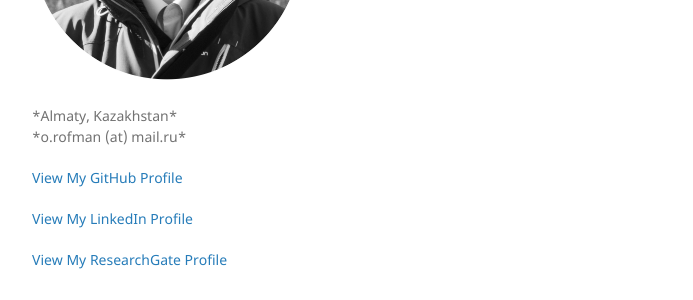
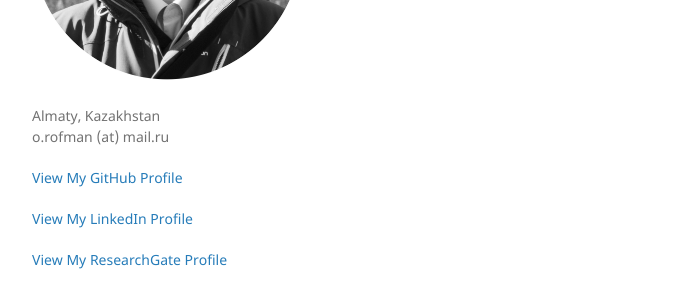
Before and after one commit to olegrofman/olegrofman.github.io, a Jekyll site: the page built from another-page.md, in a window 1280 px wide. Shown: the part 299-599 px from the top of the page, without its empty margins (178-871 px from the left). Built offline with Jekyll 4.4.1, drawn with Linux system fonts in a browser that asks for light colours; our own code applies the rules of GitHub Pages for plain Markdown files.

```diff
--- a/_config.yml
+++ b/_config.yml
@@ -2,6 +2,6 @@ theme: jekyll-theme-minimal
 minimal_mistakes_skin: "air"
 title: Oleg Rofman
 logo: images/photo.png
-description: <p></p>*Almaty, Kazakhstan* <br>*o.rofman (at) mail.ru*</br>
+description: <p></p>Almaty, Kazakhstan <br>o.rofman (at) mail.ru</br>
 show_downloads: false
 google_analytics:
```
